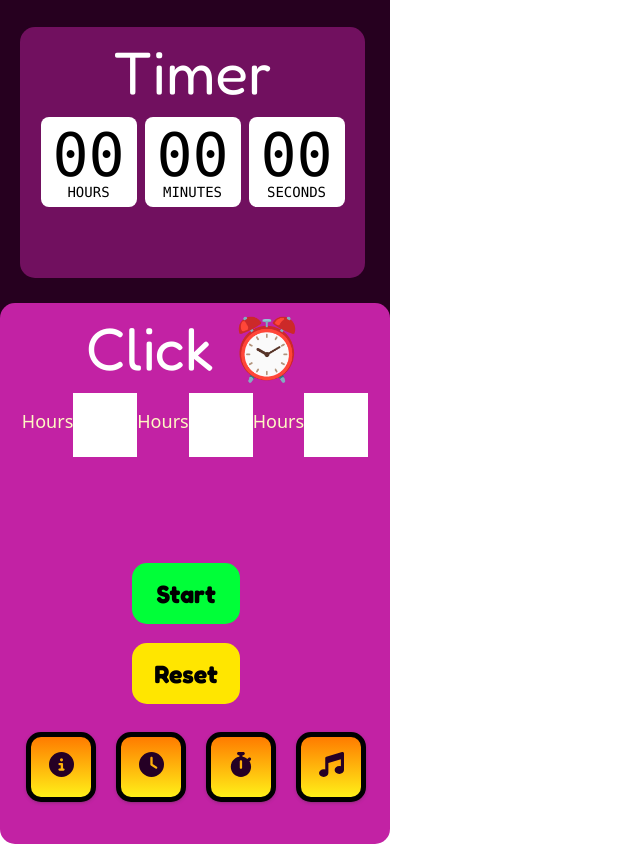
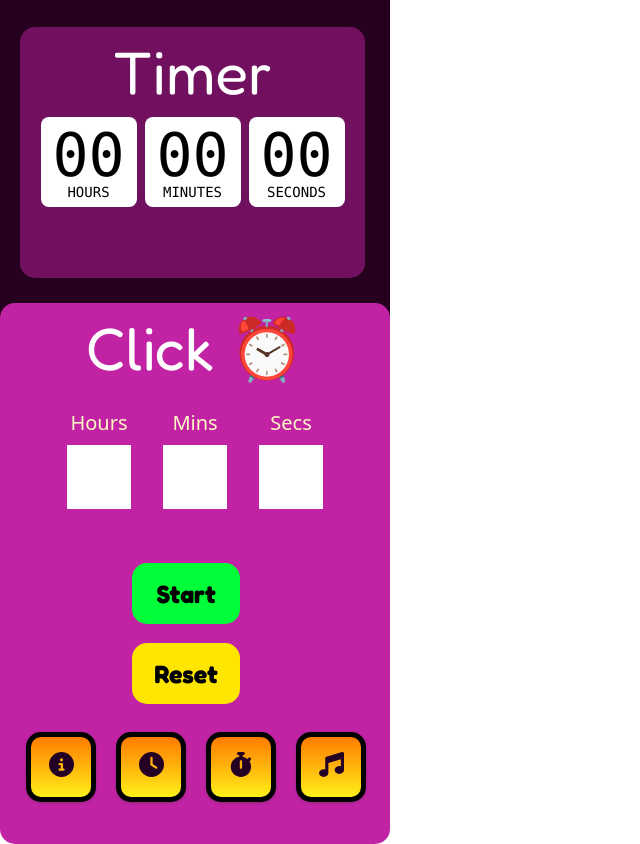
Before and after one commit to SamuelBanya/ClickClock, a Vue app: page /timer in a window 1280 px wide. Shown: the whole page, without its empty margins (0-640 px from the left). Built offline with nearby package versions, Linux system fonts and the light colour scheme.

Commit message:
Completed overall Figma design Jira ticket to allow app to match wireframe

```diff
--- a/src/style.css
+++ b/src/style.css
@@ -260,3 +260,13 @@ p {
   margin-left: 50px;
   margin-right: 50px;
 }
+
+/* Forcing labels to appear above inputs for 'Timer' and 'Stopwatch' pages: */
+input, label {
+  display: block;
+}
+
+input {
+  color: black;
+  text-align: center;
+}
--- a/src/views/Stopwatch.vue
+++ b/src/views/Stopwatch.vue
@@ -6,7 +6,22 @@
         <div class="medium-purple-square">
             <!-- Page Title -->
             <h1 class="title">Stopwatch</h1>
-            <h1 class="output-header">0:00:00</h1>
+            <div class="text-black-100">
+                <div class="text-6xl text-center flex w-full items-center justify-center">
+                    <div class="w-24 mx-1 p-2 bg-white text-black-500 rounded-lg">
+                        <div class="font-mono leading-none" x-text="minutes">00</div>
+                        <div class="font-mono uppercase text-sm leading-none">Hours</div>
+                    </div>
+                    <div class="w-24 mx-1 p-2 bg-white text-black-500 rounded-lg">
+                        <div class="font-mono leading-none" x-text="minutes">00</div>
+                        <div class="font-mono uppercase text-sm leading-none">Minutes</div>
+                    </div>
+                    <div class="w-24 mx-1 p-2 bg-white text-black-500 rounded-lg">
+                        <div class="font-mono leading-none" x-text="seconds">00</div>
+                        <div class="font-mono uppercase text-sm leading-none">Seconds</div>
+                    </div>
+                </div>
+            </div>
         </div>
     </div>
     <!-- Bottom Half Div -->
--- a/src/views/Timer.vue
+++ b/src/views/Timer.vue
@@ -33,12 +33,18 @@
             <!-- Middle Screen Buttons -->
             <div class="text-yellow-100">
                 <div class="text-6xl text-center flex w-full items-center justify-center">
-                    <label for="hr-input" class="block mb-2 text-lg font-medium text-black-900 dark:text-white">Hours</label>
-                    <input id="hr-input" class="h-16 w-16 text-black-600 text-lg"/>
-                    <label for="min-input" class="block mb-2 text-lg font-medium text-black-900 dark:text-white">Hours</label>
-                    <input id="min-input" class="h-16 w-16 text-black-600 text-lg"/>
-                    <label for="sec-input" class="block mb-2 text-lg font-medium text-black-900 dark:text-white">Hours</label>
-                    <input id="sec-input" class="h-16 w-16 text-black-600 text-lg"/>
+                    <div class="box-border p-4">
+                        <label for="hr-input" class="block mb-2 text-xl font-medium text-black-900 dark:text-white">Hours</label>
+                        <input id="hr-input" class="h-16 w-16 text-black-600 text-xl"/>
+                    </div>
+                    <div class="box-border p-4">
+                        <label for="min-input" class="block mb-2 text-xl font-medium text-black-900 dark:text-white">Mins</label>
+                        <input id="min-input" class="h-16 w-16 text-black-600 text-lg"/>
+                    </div>
+                    <div class="box-border p-4">
+                        <label for="sec-input" class="block mb-2 text-xl font-medium text-black-900 dark:text-white">Secs</label>
+                        <input id="sec-input" class="h-16 w-16 text-black-600 text-lg"/>
+                    </div>
                 </div>
             </div>
 
```
Also changed, not shown: 1 other file (tests, documents, lock files or other folders).
